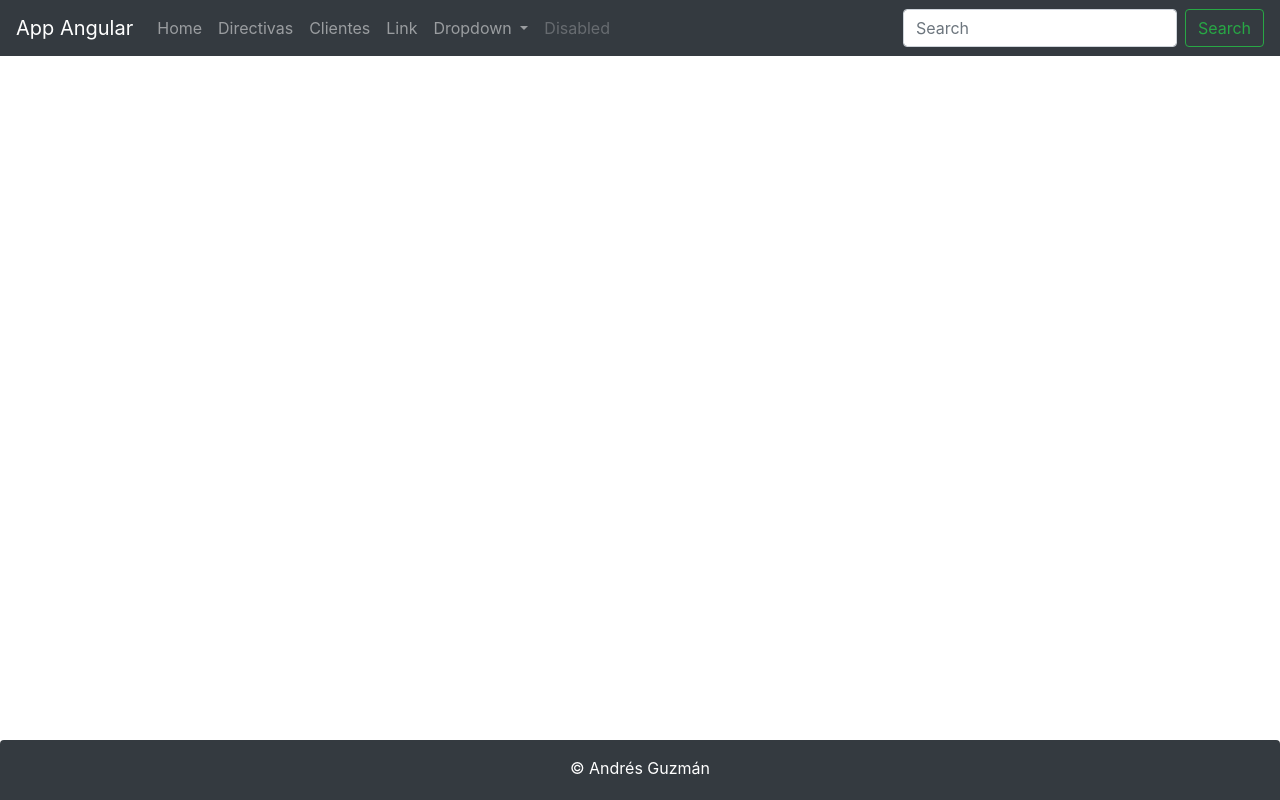
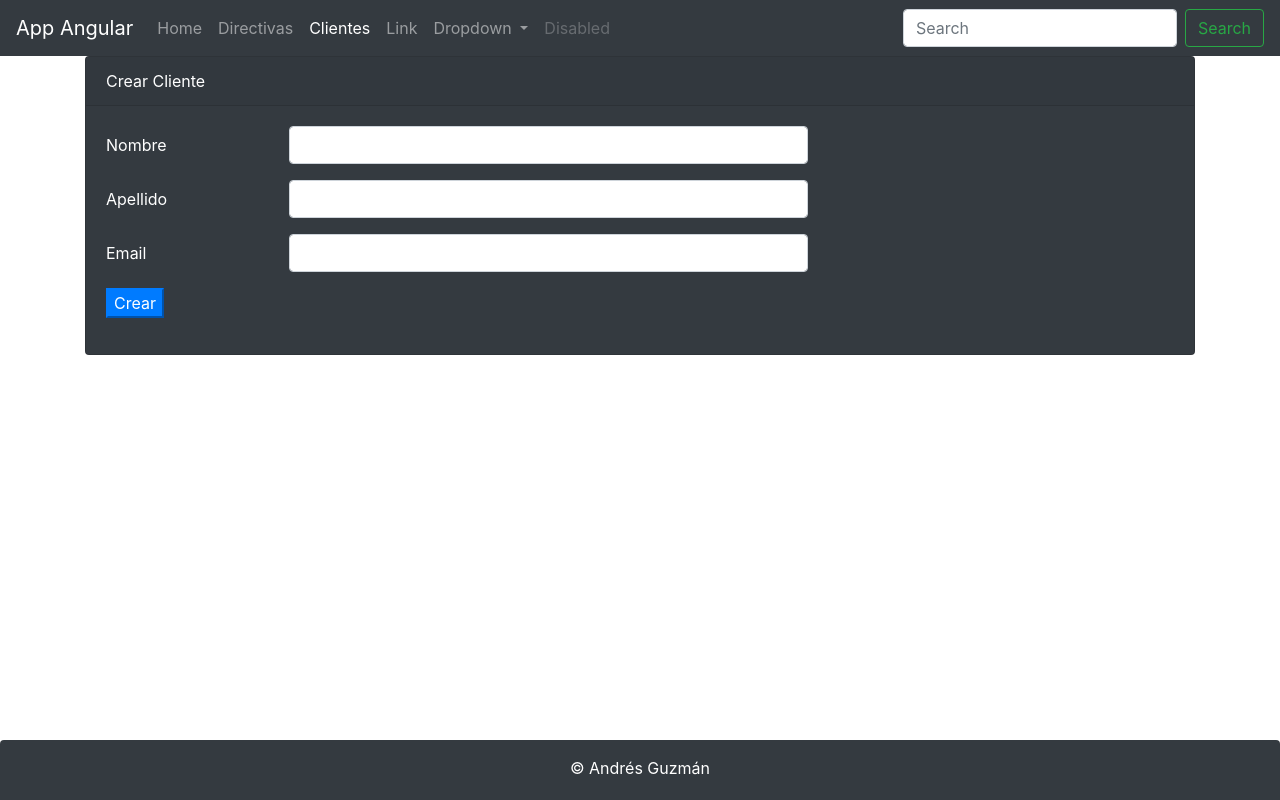
Before and after one commit to alexstk/spring5_angular7, an Angular app in the folder angular/clientes-app/: page /clientes/form in a window 1280 px wide. Before the commit this address led to /. Built offline with nearby package versions, Linux system fonts and the light colour scheme.

Commit message:
46. Configurando la ruta y navegación del formulario

```diff
--- a/angular/clientes-app/src/app/app.module.ts
+++ b/angular/clientes-app/src/app/app.module.ts
@@ -16,6 +16,7 @@ const routes: Routes = [
   { path: '', redirectTo: '/clientes', pathMatch: 'full' },
   { path: 'directivas', component: DirectivaComponent },
   { path: 'clientes', component: ClientesComponent },
+  { path: 'clientes/form', component: FormComponent }
 ];
 
 @NgModule({
--- a/angular/clientes-app/src/app/clientes/clientes.component.html
+++ b/angular/clientes-app/src/app/clientes/clientes.component.html
@@ -2,6 +2,9 @@
     <div class="card-header">Clientes</div>
     <div class="card-body text-primary">
         <h5 class="card-title">Listado de Clientes</h5>
+        <div class="my-2 text-left">
+            <button class="btn btn-rounded btn-primary" type="button" [routerLink]="['/clientes/form']">Crear Cliente</button>
+        </div>
         <table class="table table-bordered table-striped">
             <thead>
                 <tr>
--- a/angular/clientes-app/src/app/clientes/form.component.html
+++ b/angular/clientes-app/src/app/clientes/form.component.html
@@ -1,29 +1,23 @@
-<div class="card bg-dark test-white">
+<div class="card bg-dark text-white">
     <div class="card-header">{{titulo}}</div>
     <div class="card-body">
         <form (ngSubmit)="create()">
-            <div>
+            <div class="form-group row">
                 <label for="nombre" class="col-form-label col-sm-2">Nombre</label>
                 <div class="col-sm-6">
-                    <input type="text" class="form-control" [(ngModel)]="cliente.nombre" name="Nombre">
+                    <input id="nombre" type="text" class="form-control" [(ngModel)]="cliente.nombre" name="Nombre">
                 </div>
             </div>
-            <div>
+            <div class="form-group row">
                 <label for="apellido" class="col-form-label col-sm-2">Apellido</label>
                 <div class="col-sm-6">
-                    <input type="text" class="form-control" [(ngModel)]="cliente.apellido" name="Apellido">
+                    <input id="apellido" type="text" class="form-control" [(ngModel)]="cliente.apellido" name="Apellido">
                 </div>
             </div>
-            <div>
+            <div class="form-group row">
                 <label for="email" class="col-form-label col-sm-2">Email</label>
                 <div class="col-sm-6">
-                    <input type="text" class="form-control" [(ngModel)]="cliente.email" name="Email">
-                </div>
-            </div>
-            <div>
-                <label for="nombre" class="col-form-label col-sm-2">Nombre</label>
-                <div class="col-sm-6">
-                    <input type="text" class="form-control" [(ngModel)]="cliente.nombre" name="Nombre">
+                    <input id="email" type="text" class="form-control" [(ngModel)]="cliente.email" name="Email">
                 </div>
             </div>
             <div class="form-group row">
--- a/angular/clientes-app/src/app/clientes/form.component.ts
+++ b/angular/clientes-app/src/app/clientes/form.component.ts
@@ -8,6 +8,7 @@ import { Cliente } from './cliente';
 export class FormComponent implements OnInit {
 
   private cliente: Cliente = new Cliente;
+  private titulo: string = 'Crear Cliente'
 
   constructor() { }
 
```
